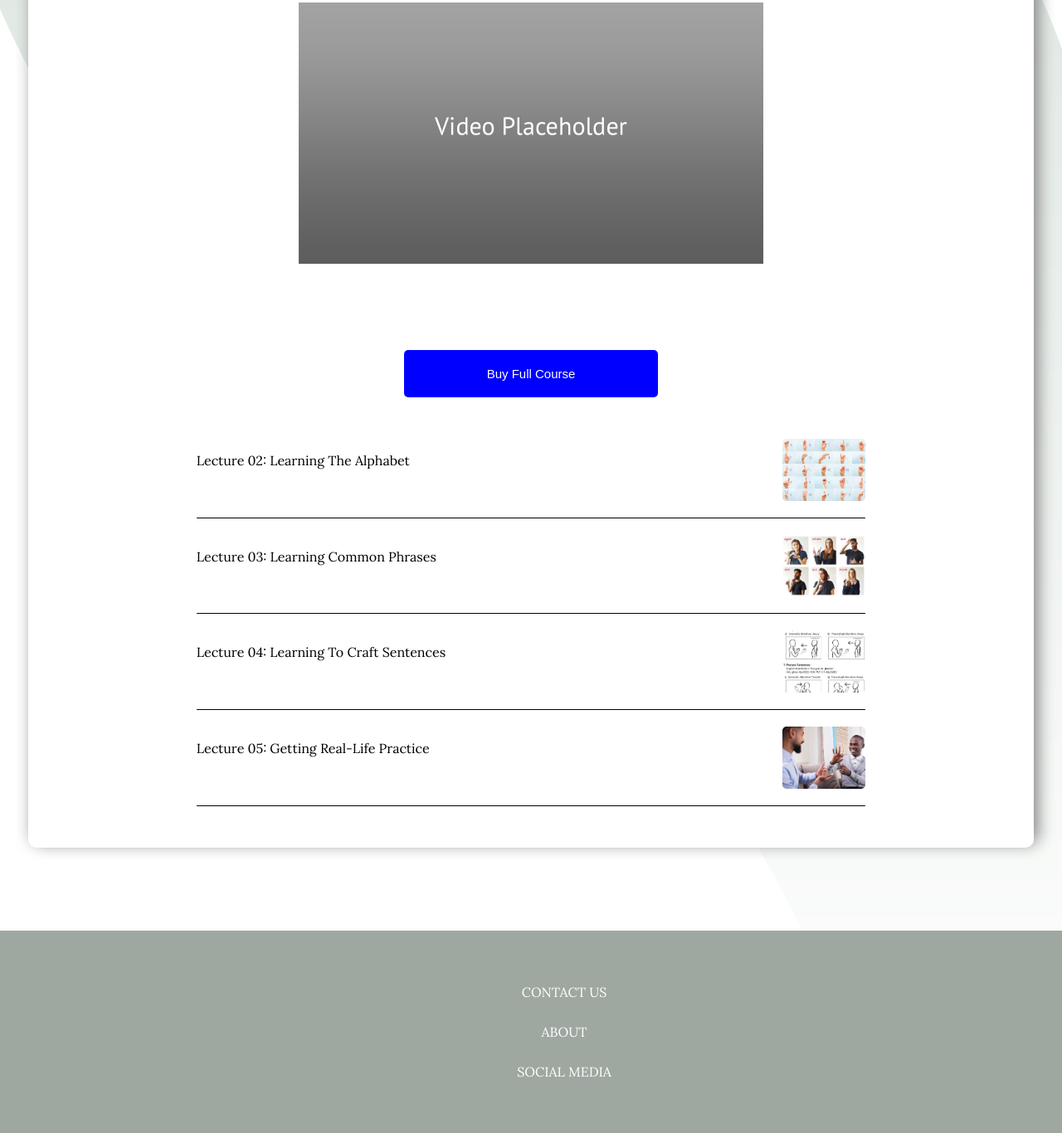
After one commit to MaElisa/hackademy, a Flask app: template templates/yoga-class.html in a window 1280 px wide. The commit adds this page. Shown: the part 721-2087 px from the top of the page at 83% size. Run offline with Flask 2, Linux system fonts and the light colour scheme; the template is opened without the code that fills it, so the values that code supplies are empty.

Commit message:
yoga page init

```diff
--- a/templates/classes.html
+++ b/templates/classes.html
@@ -34,11 +34,13 @@
             <p> Physical Therapy </p>
             <p>Take on basic physical therapy in the comforts of your own home, focusing on beginning rehabilitation.</p>
           </div>
+          <a href='yoga-class.html' loading="lazy">
           <div class='class'>
             <img src='../static/images/yoga.png' loading="lazy">
             <p> Yoga/Stretches </p>
             <p>Learn foundational yoga poses without distractions - with live feedback on posture and more!</p>
           </div>
+          </a>
           <div class='class'>
             <img src='../static/images/grasping.png' loading="lazy">
             <p> Grasping </p>
--- /dev/null
+++ b/templates/yoga-class.html
@@ -0,0 +1,82 @@
+<!DOCTYPE html>
+<html>
+  <head>
+    <!--
+      <link rel= "stylesheet" type= "text/css" href= "{{ url_for('static',filename='styles/styles.css') }}">
+    -->
+    <link rel='stylesheet' href='../static/styles/styles.css' >
+    <script src="classes.js"></script>
+    <link rel="preconnect" href="https://fonts.googleapis.com">
+    <link rel="preconnect" href="https://fonts.gstatic.com" crossorigin>
+    <link href="https://fonts.googleapis.com/css2?family=Lora&family=Raleway:wght@100;200;400&display=swap" rel="stylesheet">
+  <body id='classes-body'>
+    <navbar>
+      <ul id='logo-menu'>
+        <li id='logo-list'><a href="home.html"><img id='logo' src='../static/images/Logo.png'></a></li>
+        <li id='hackademy'>HACKADEMY</li>
+      </ul>
+      <ul id='menu-items'>
+        <li><a href="">MAKE A COURSE</a></li>
+        <li><a href="classes.html">CLASSES</a></li>
+        <li><a href="">ABOUT</a></li>
+        <li><a href="">LOG IN/SIGN UP</a></li>
+      </ul>
+    </navbar>
+    <div id='courses-header'>
+      <h1 class='heading'>YOGA<h1>
+    </div>
+
+    <section class='video-section'>
+        <h2>
+            Lecture 01: Learning The Basics
+        </h2>
+        <div class='video-player'>
+            <div class='video-lecture'>
+                <iframe width="560" height="315" src="https://www.youtube.com/embed/pWobp3phsEU" title="YouTube video player" frameborder="0" allow="accelerometer; autoplay; clipboard-write; encrypted-media; gyroscope; picture-in-picture" allowfullscreen></iframe>
+            </div>
+            <div class='video-camera'><img src='../static/images/video-placeholder.png'> <!--<img src="{{ url_for('video') }}" width="50%" />
+        <p>{{url_for('text')}}</p> --></div>
+        </div>
+        <div id='sales'>
+            <button id='buy-btn'> Buy Full Course </button>
+        </div>
+        <div id='up-next'>
+            <div class='upcoming-lect'>
+            <a href=''>
+                <p>Lecture 02: Learning The Alphabet</p>
+                <img src='../static/images/alphabet.png'>
+            </a>
+            </div>
+            <div class='upcoming-lect'>
+            <a href=''>
+                <p>Lecture 03: Learning Common Phrases</p>
+                <img src='../static/images/phrases.png'>
+            </a>
+            </div>
+            <div class='upcoming-lect'>
+            <a href=''>
+                <p>Lecture 04: Learning To Craft Sentences</p>
+                <img src='../static/images/sentences.png'>
+            </a>
+            </div>
+            <div class='upcoming-lect'>
+            <a href=''>
+                <p>Lecture 05: Getting Real-Life Practice</p>
+                <img src='../static/images/real-life.png'>
+            </a>
+            </div>
+        </div>
+    </section>
+
+
+    <section class='footer'>
+      <div>
+        <ul>
+          <li><a href="">CONTACT US</a></li>
+          <li><a href="">ABOUT</a></li>
+          <li><a href="">SOCIAL MEDIA</a></li>
+          </ul>
+      </div>
+    </section>
+  </body>
+</html>
```
